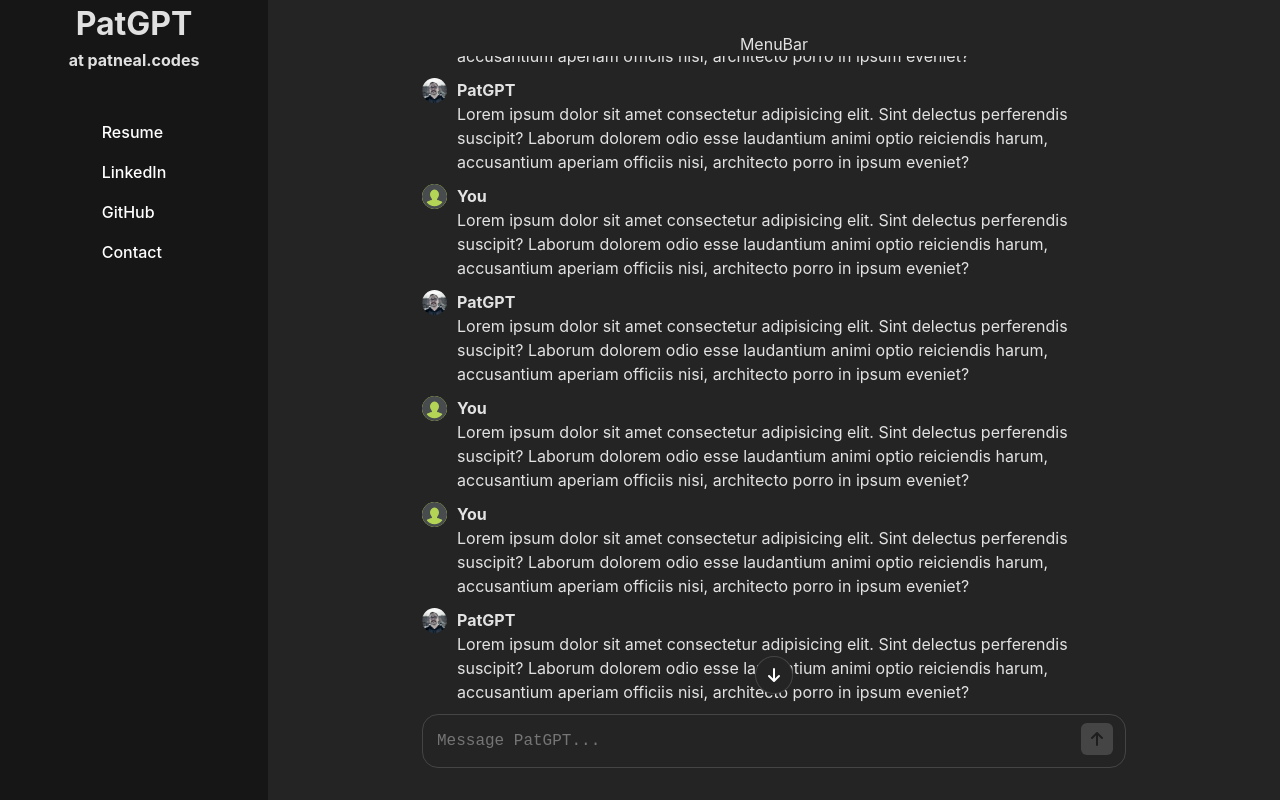
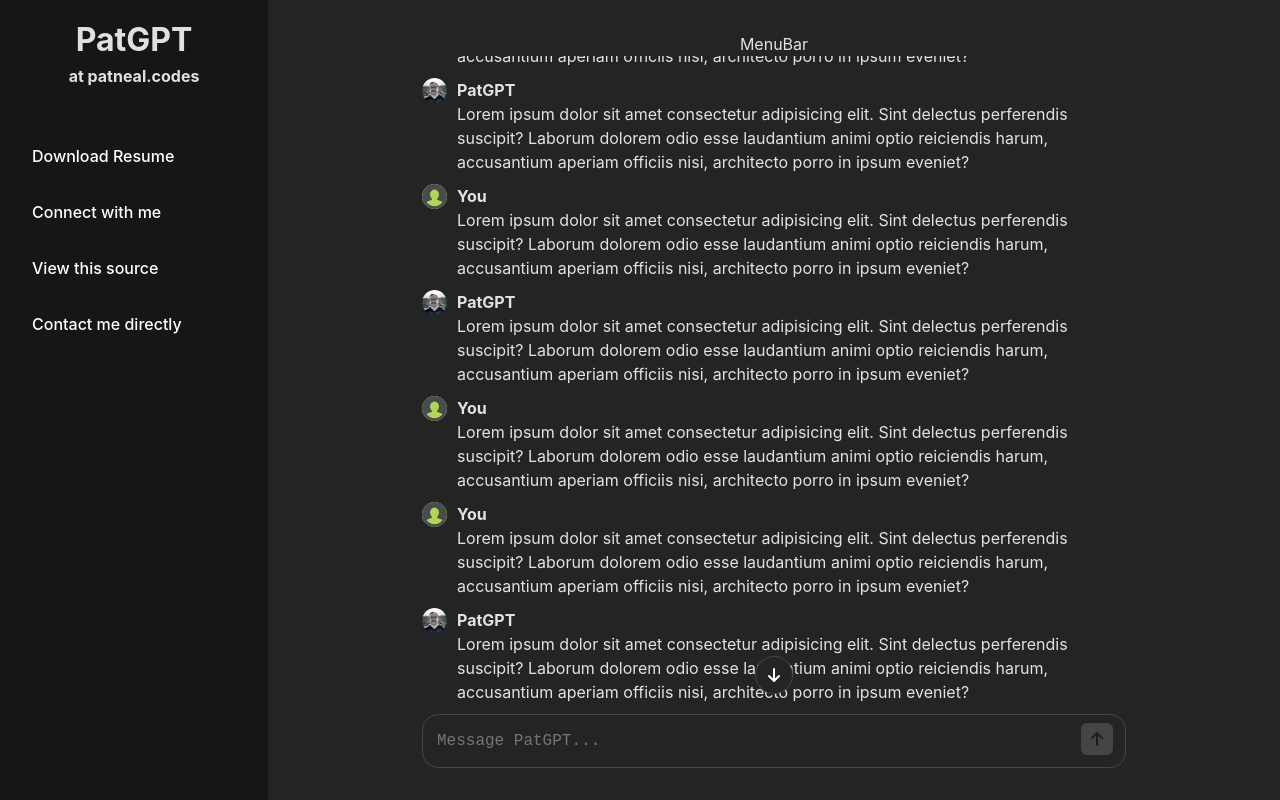
Before and after one commit to patnealcodes/patgpt, a React (Vite) app: page / in a window 1280 px wide. Built offline with nearby package versions, Linux system fonts and the light colour scheme.

Commit message:
some style tweaks & a readme update

```diff
--- a/src/components/Sidebar/Sidebar.css
+++ b/src/components/Sidebar/Sidebar.css
@@ -2,6 +2,7 @@
   display: flex;
   flex-direction: column;
   justify-content: space-between;
+  padding: 16px;
 
   header {
     text-align: center;
@@ -21,11 +22,19 @@
     display: flex;
     flex-direction: column;
     gap: 1rem;
-    margin: 3em auto;
-
-    a {
-      color: white;
-      text-align: left;
-    }
+    margin: 3em 0;
   }
 }
+
+.nav-link {
+  display: block;
+  color: white;
+  text-align: left;
+  padding: 0.5em 1em;
+  border-radius: 0.5em;
+
+  &:hover {
+    color: white;
+    background-color: rgba(255, 255, 255, 0.05);
+  }
+}
--- a/src/components/Sidebar/Sidebar.tsx
+++ b/src/components/Sidebar/Sidebar.tsx
@@ -8,10 +8,10 @@ function Sidebar() {
         <h2>at patneal.codes</h2>
       </header>
       <nav>
-        <a href="#">Resume</a>
-        <a href="#">LinkedIn</a>
-        <a href="#">GitHub</a>
-        <a href="#">Contact</a>
+        <a className="nav-link" href="#" target="_blank">Download Resume</a>
+        <a className="nav-link" href="https://www.linkedin.com/in/patnealcodes" target="_blank">Connect with me</a>
+        <a className="nav-link" href="https://github.com/patnealcodes/patgpt" target="_blank">View this source</a>
+        <a className="nav-link" href="#">Contact me directly</a>
       </nav>
     </section>
   );
```
Also changed, not shown: 1 other file (tests, documents, lock files or other folders).
